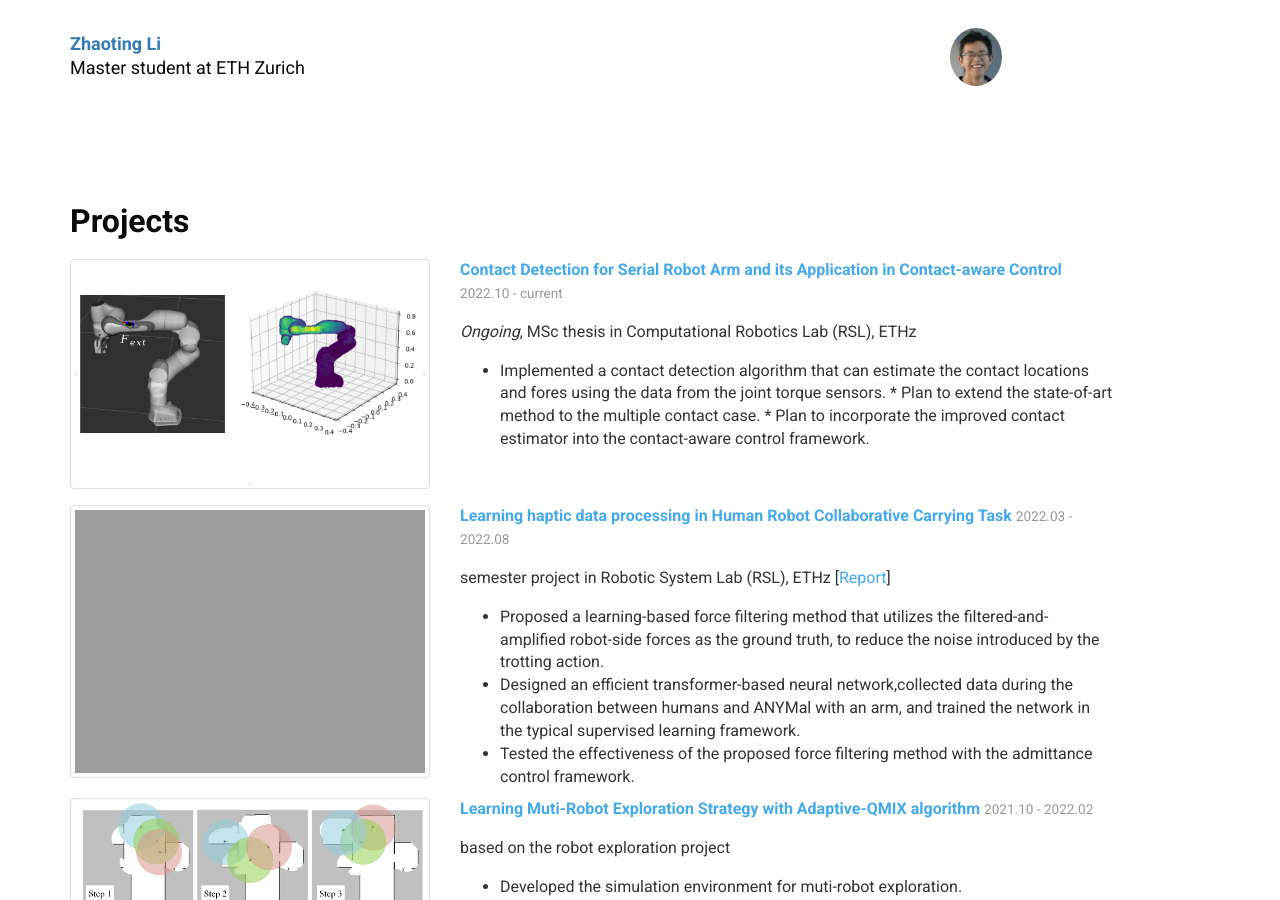
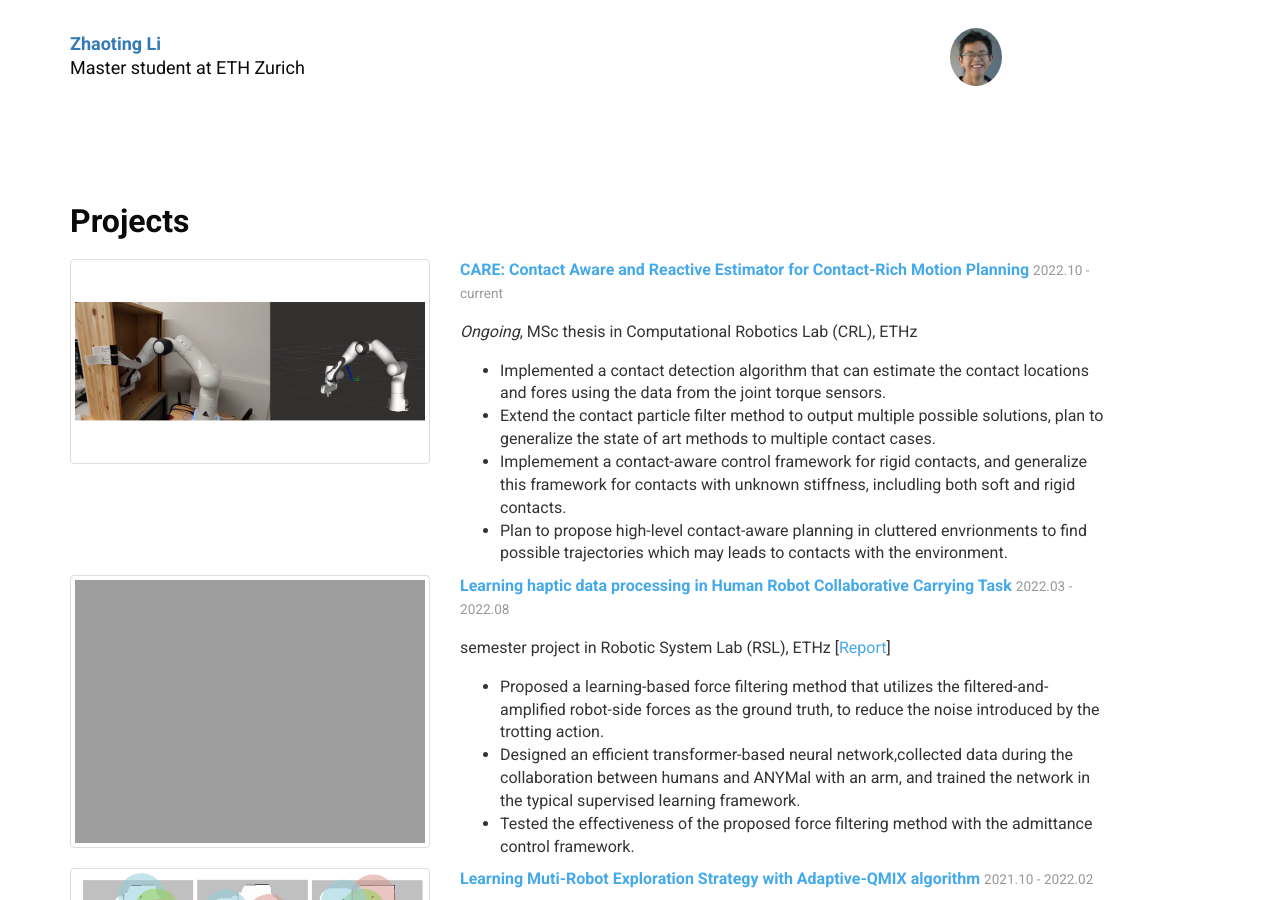
Before and after one commit to ZhaotingLi/ZhaotingLi.github.io, a Jekyll site: the page built from index.html, in a window 1280 px wide and 900 px high, scrolled down 1062 px. Built offline with Jekyll 4.4.1, drawn with Linux system fonts in a browser that asks for light colours; nearby versions of some CDN libraries.

Commit message:
update crl experiences

```diff
--- a/_data/projects.yml
+++ b/_data/projects.yml
@@ -1,15 +1,19 @@
 -
-  name: 'Contact Detection for Serial Robot Arm and its Application in Contact-aware Control'
+  name: 'CARE: Contact Aware and Reactive Estimator for Contact-Rich Motion Planning'
   time: 2022.10 - current
   description: >
     * Implemented a contact detection algorithm that can estimate the contact locations and fores using the data from the joint torque sensors.
-    * Plan to extend the state-of-art method to the multiple contact case.
-    * Plan to incorporate the improved contact estimator into the contact-aware control framework.
 
-  image: /img/crl_contactdetection.png
+    * Extend the contact particle filter method to output multiple possible solutions, plan to generalize the state of art methods to multiple contact cases.
+
+    * Implemement a contact-aware control framework for rigid contacts, and generalize this framework for contacts with unknown stiffness, includling both soft and rigid contacts.
+
+    * Plan to propose high-level contact-aware planning in cluttered envrionments to find possible trajectories which may leads to contacts with the environment.
+
+  image: /img/contact-aware-control-demo.png
   abstract: >
-    *Ongoing*, MSc thesis in Computational Robotics Lab (RSL), ETHz
-  url:  research_rsl_human_robot_HRCC
+    *Ongoing*, MSc thesis in Computational Robotics Lab (CRL), ETHz
+  url:  research_crl_contact
 -
   name: 'Learning haptic data processing in Human Robot Collaborative Carrying Task'
   time: 2022.03 - 2022.08
```
Also changed, not shown: img/contact-aware-control-demo.png (added).
